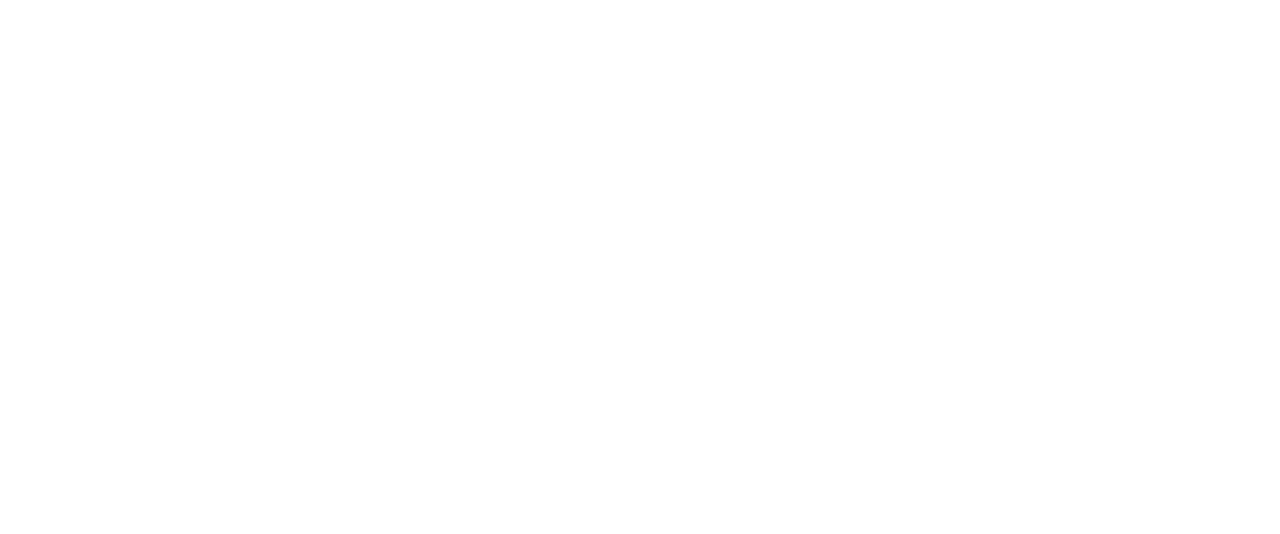
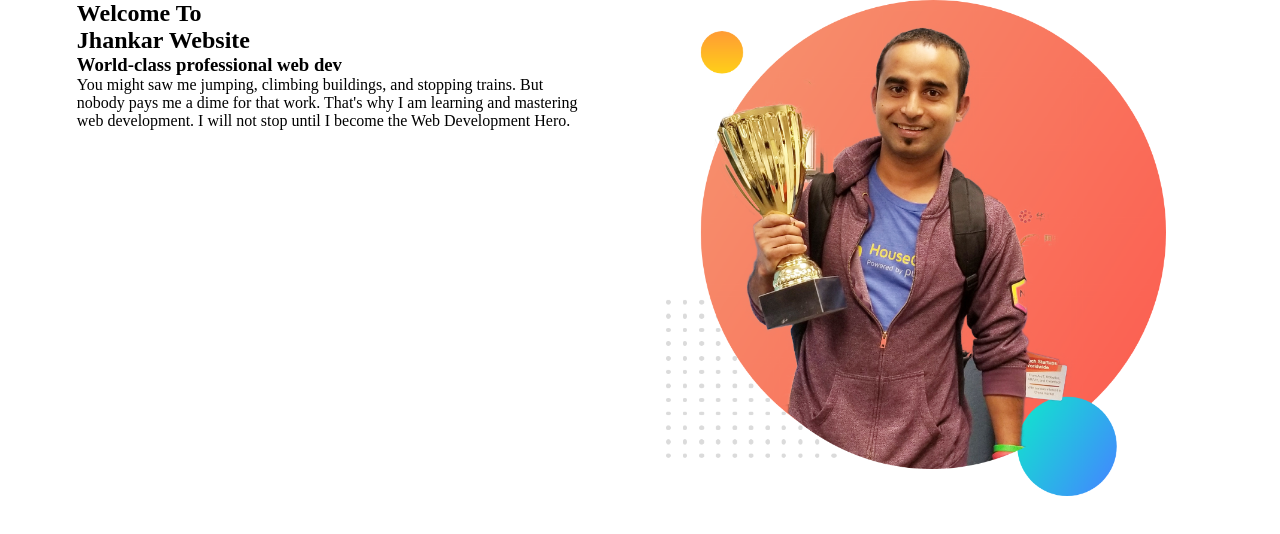
Before and after one commit to arpon050/Simple-Portfolio-1, a plain HTML site: page index.html in a window 1280 px wide. Drawn offline with Linux system fonts and the light colour scheme.

Commit message:
Img Positioned

```diff
--- a/index.html
+++ b/index.html
@@ -1,12 +1,28 @@
 <!DOCTYPE html>
 <html lang="en">
-<head>
-    <meta charset="UTF-8">
-    <meta http-equiv="X-UA-Compatible" content="IE=edge">
-    <meta name="viewport" content="width=device-width, initial-scale=1.0">
-    <title>Document</title>
-</head>
-<body>
-
-</body>
+  <head>
+    <meta charset="UTF-8" />
+    <meta http-equiv="X-UA-Compatible" content="IE=edge" />
+    <meta name="viewport" content="width=device-width, initial-scale=1.0" />
+    <title>Your Website</title>
+    <link rel="stylesheet" href="style.css">
+  </head>
+  <body>
+    <section class="top-section">
+      <div class="half-width">
+        <h1>Welcome To</h1>
+        <h2>Jhankar Website</h2>
+        <h3>World-class professional web dev</h3>
+        <p>
+          You might saw me jumping, climbing buildings, and stopping trains. But
+          nobody pays me a dime for that work. That's why I am learning and
+          mastering web development. I will not stop until I become the Web
+          Development Hero.
+        </p>
+      </div>
+      <div class="half-width">
+        <img src="./images/jhankar.png" alt="">
+      </div>
+    </section>
+  </body>
 </html>
--- /dev/null
+++ b/style.css
@@ -0,0 +1,12 @@
+* {
+  margin: 0;
+  padding: 0;
+}
+.half-width {
+  width: 40%;
+  float: left;
+  margin-left: 6%;
+}
+.half-width img {
+  width: 500px;
+}
```
